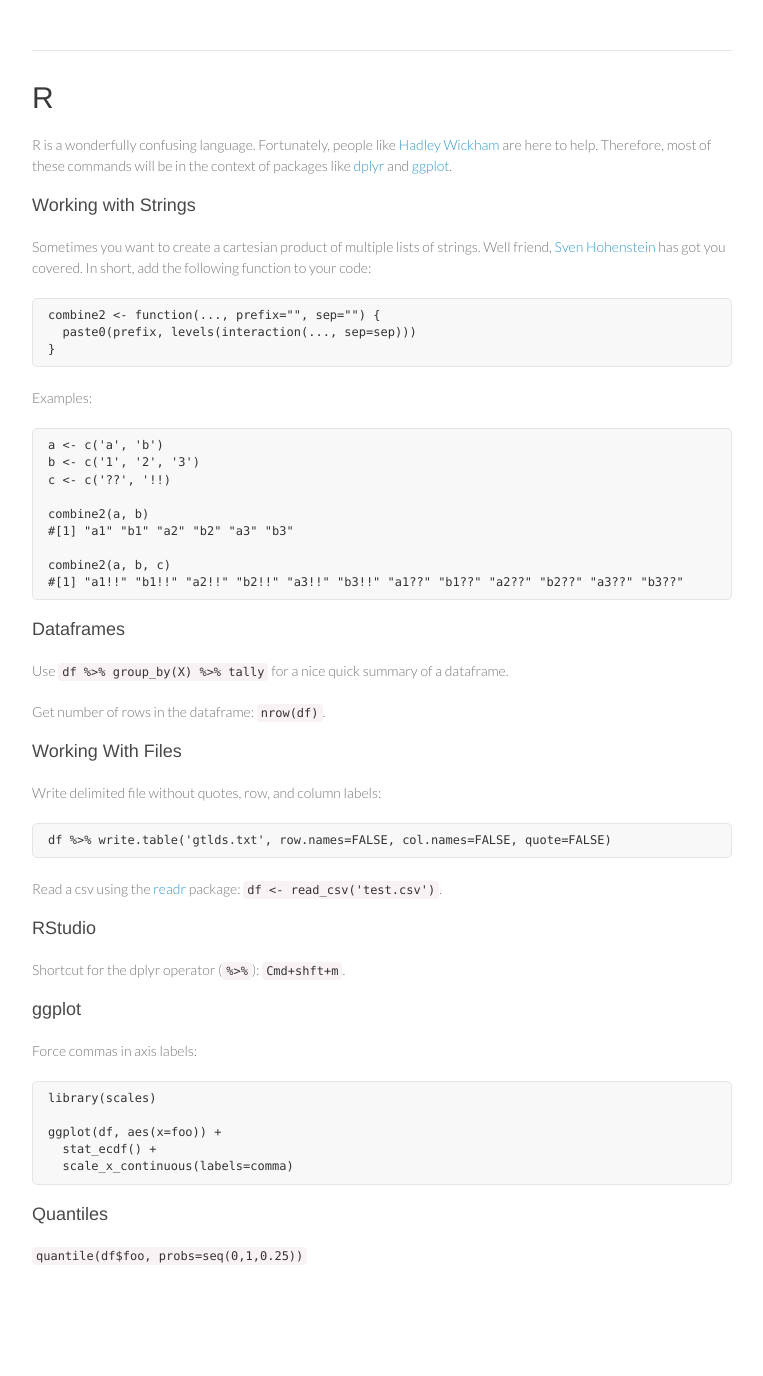
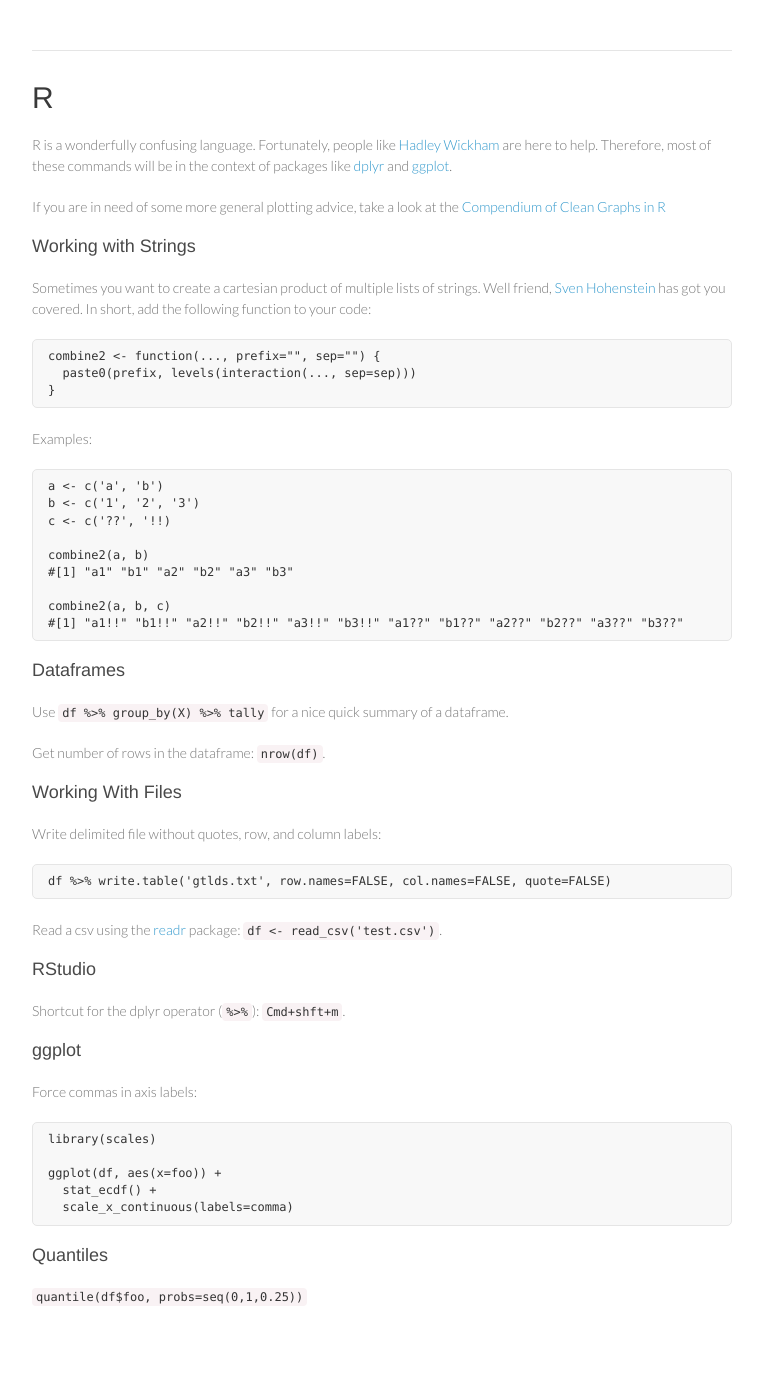
Before and after one commit to rjwalls/tips, a Jekyll site: the page built from _posts/1900-01-01-R.md, in a window 1280 px wide. Shown: the whole page, without its empty margins (258-1021 px from the left). Built offline with Jekyll 4.4.1, drawn with Linux system fonts in a browser that asks for light colours; Markdown is read by kramdown in place of the engine named in the settings; before the commit the page ends 1335 px from its top, so only the background shows below that.

Commit message:
Update 1900-01-01-R.md

```diff
--- a/_posts/1900-01-01-R.md
+++ b/_posts/1900-01-01-R.md
@@ -7,9 +7,12 @@ R is a wonderfully confusing language. Fortunately, people like [Hadley
 Wickham][hadley] are here to help. Therefore, most of these commands will be
 in the context of packages like [dplyr][dpl] and [ggplot][ggp].
 
+If you are in need of some more general plotting advice, take a look at the [Compendium of Clean Graphs in R][comp]
+
 [hadley]:https://github.com/hadley
 [ggp]:https://github.com/hadley/ggplot2
 [dpl]:https://github.com/hadley/dplyr
+[comp]:http://shinyapps.org/apps/RGraphCompendium/index.php
 
 
 #### Working with Strings
```
